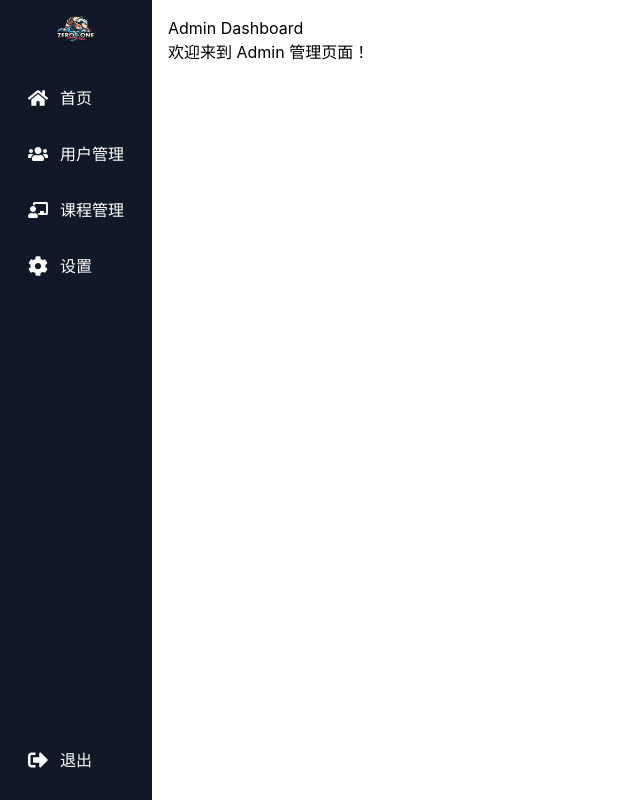
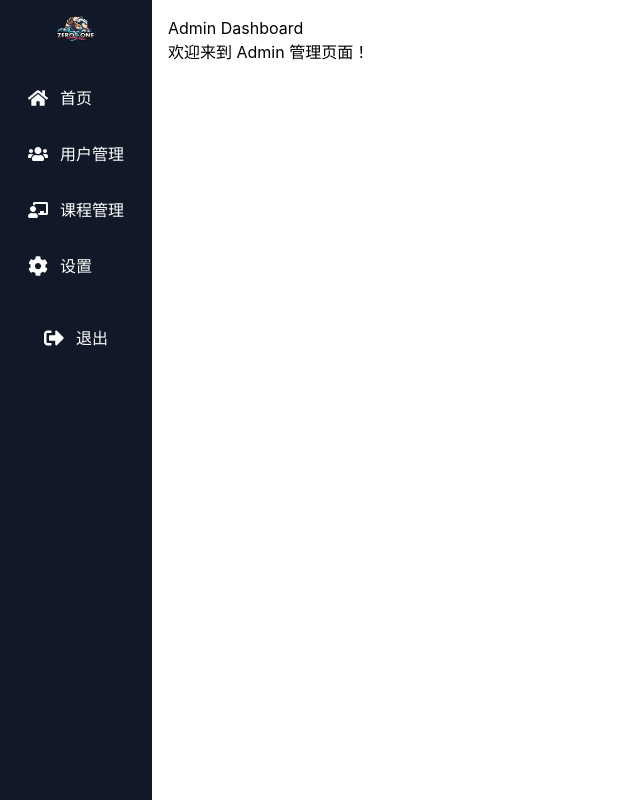
Before and after one commit to ztoswim/zero-to-one-system, a React (Create React App) app in the folder client/: page /admin in a window 1280 px wide. Shown: the whole page, without its empty margins (0-640 px from the left). Built offline with nearby package versions, Linux system fonts and the light colour scheme; sample sign-in values are in the browser's storage.

Commit message:
Update Sidebar.js

```diff
--- a/client/src/components/Sidebar.js
+++ b/client/src/components/Sidebar.js
@@ -54,16 +54,17 @@ const Sidebar = () => {
         {/* Logo */}
         <img src={Logo} alt="Logo" className="w-10 mb-2" />
 
+        {/* Menu and Logout Button */}
+        <div className="flex flex-col items-center">
           {/* Menu Toggle Button (hidden when sidebar is expanded) */}
           {isCollapsed && (
             <button
               onClick={toggleSidebar}
-            className={`flex items-center p-3 rounded mb-2 hover:bg-gray-700`}
+              className="flex items-center p-3 rounded mb-2 hover:bg-gray-700"
             >
               <FaBars className="text-xl" />
             </button>
           )}
-      </div>
 
           {/* Navigation Menu */}
           <nav className="mt-6 flex-1">
@@ -87,6 +88,8 @@ const Sidebar = () => {
             <FaSignOutAlt className="text-xl" />
             {!isCollapsed && <span className="ml-3">退出</span>}
           </button>
+        </div>
+      </div>
     </aside>
   );
 };
```
Lines whose indentation alone changed are shown as unchanged.
